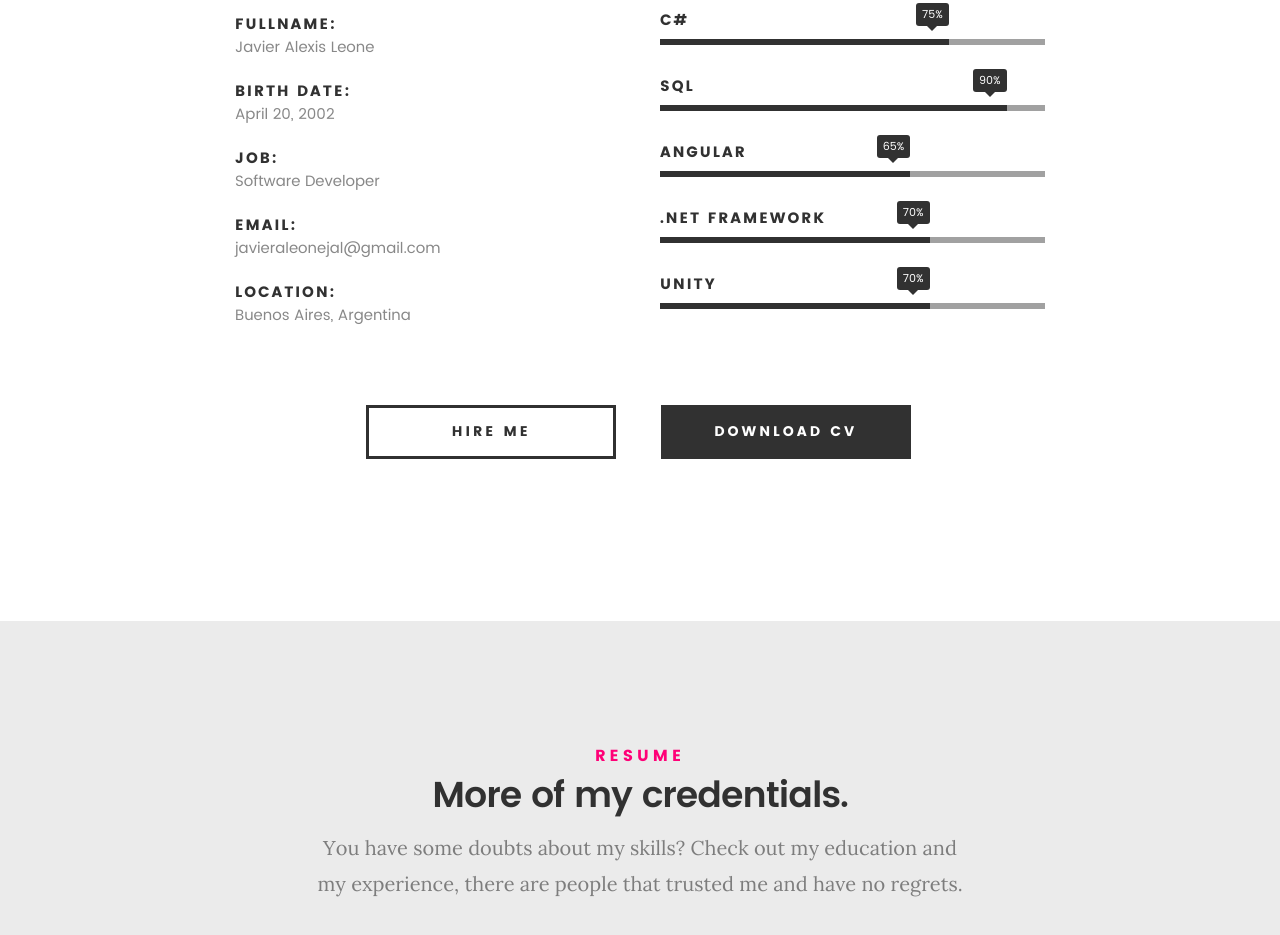
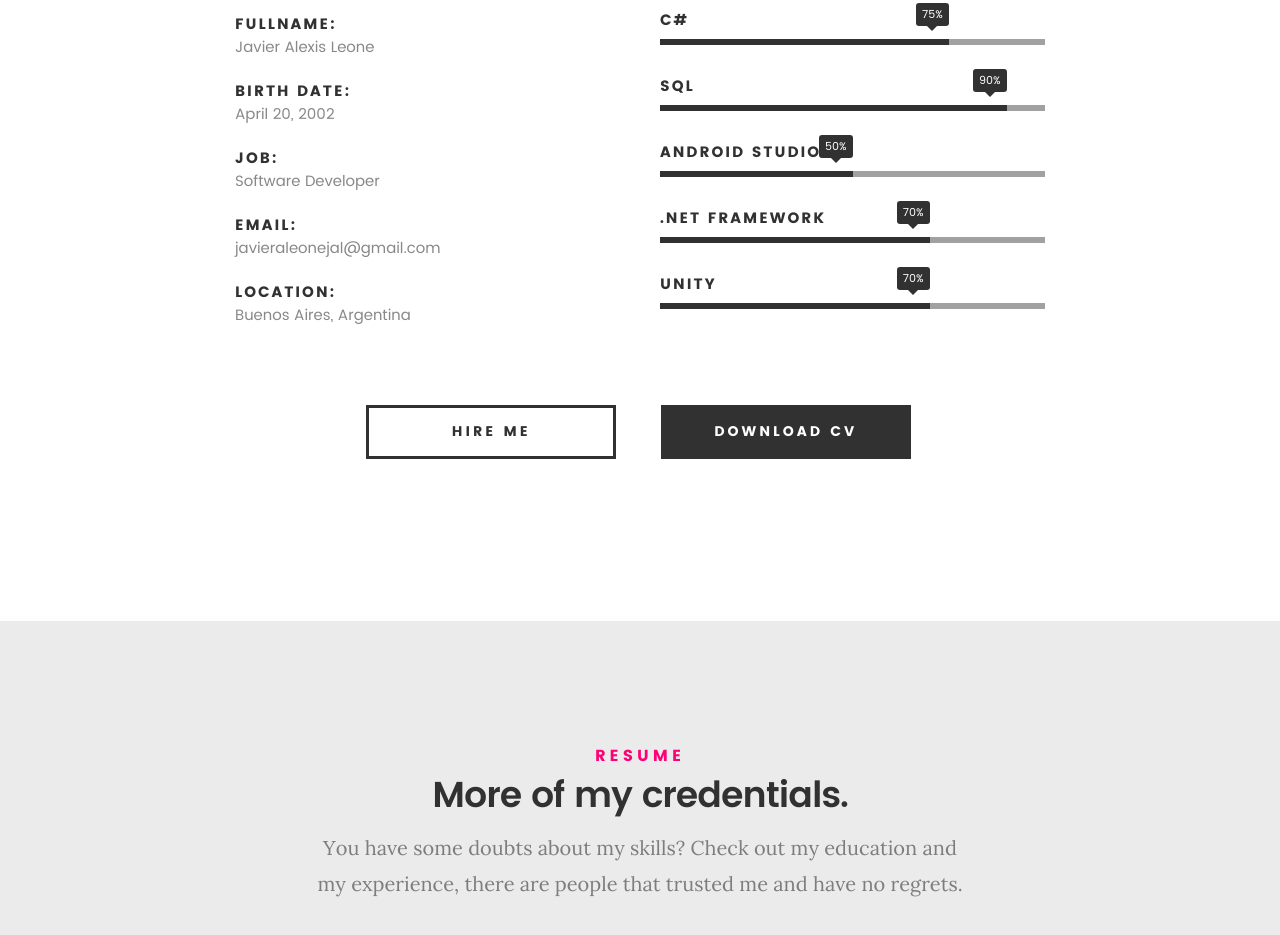
Before and after one commit to Ja4Dev/Ja4Dev.github.io, a plain HTML site: page index.html in a window 1280 px wide. Shown: the part 1772-2707 px from the top of the page. Drawn offline with Linux system fonts and the light colour scheme; files whose address does not match are found by name.

Commit message:
Update index.html

```diff
--- a/index.html
+++ b/index.html
@@ -184,8 +184,8 @@
 				   	<strong>SQL</strong>
 				   </li>
 				   <li>
-				   	<div class="progress percent65"><span>65%</span></div>
-				   	<strong>Angular</strong>
+				   	<div class="progress percent50"><span>50%</span></div>
+				   	<strong>Android Studio</strong>
 				   </li>
 				   <li>
 				   	<div class="progress percent70"><span>70%</span></div>
```
